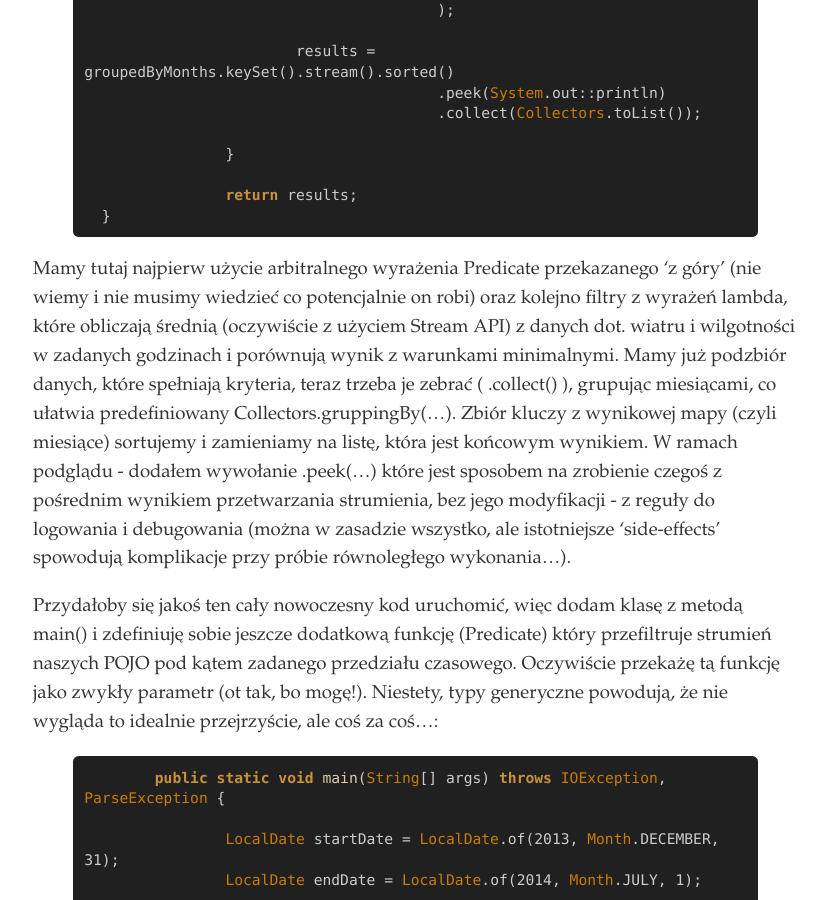
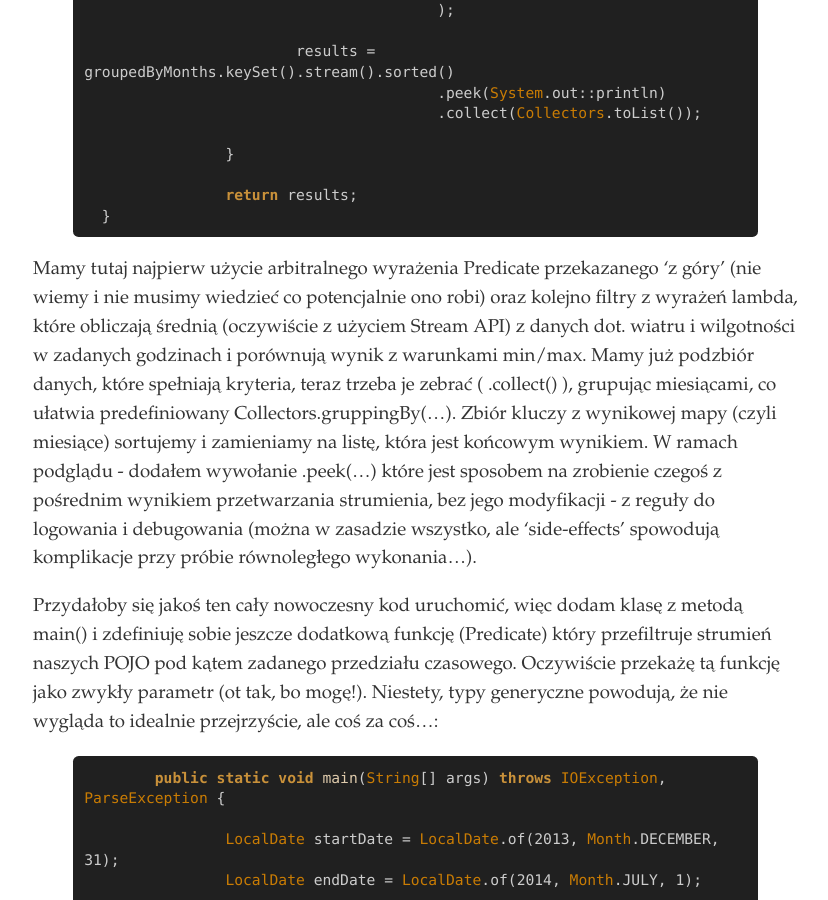
Before and after one commit to consileonpl/consileonpl.github.com, a Jekyll site: the page built from _posts/2014-10-07-java8-ewolucja-czy-rewolucja.md, in a window 1280 px wide and 900 px high, scrolled down 5333 px. Shown: the whole window, without its empty margins (337-1165 px from the left). Built offline with Jekyll 4.4.1, drawn with Linux system fonts in a browser that asks for light colours; Markdown is read by kramdown in place of the engine named in the settings; some of the changed text lies outside the part shown.

Commit message:
poprawione pare typos

```diff
--- a/_posts/2014-10-07-java8-ewolucja-czy-rewolucja.md
+++ b/_posts/2014-10-07-java8-ewolucja-czy-rewolucja.md
@@ -88,6 +88,7 @@ class WindDataRow {
 	}
 }
 {% endhighlight %}
+
   Wszystko wygląda dosyć standardowo, za wyjątkiem użycia stream'ów do konwersji strumienia String'ów na tablice int[] i double[].Użyty został także nowy lepszy (w końcu!) typ LocalDate dla reprezentacji czasu oraz tread-safe DateTimeFormatter zamiast popularnego SimpleDateFormat (który z jakiegoś niezrozumiałego powodu jest wewnętrznie modyfikowalny i ma stan).
 
 Teraz zabierzmy się za pobranie danych:
@@ -164,7 +165,7 @@ Teraz zabierzmy się za pobranie danych:
 
 {% endhighlight %}
 
-Mamy tutaj najpierw użycie arbitralnego wyrażenia Predicate przekazanego 'z góry' (nie wiemy i nie musimy wiedzieć co potencjalnie on robi) oraz kolejno filtry z wyrażeń lambda, które obliczają średnią (oczywiście z użyciem Stream API) z danych dot. wiatru i wilgotności w zadanych godzinach i porównują wynik z warunkami minimalnymi. Mamy już podzbiór danych, które spełniają kryteria, teraz trzeba je zebrać ( .collect() ), grupując miesiącami, co ułatwia predefiniowany Collectors.gruppingBy(...). Zbiór kluczy z wynikowej mapy (czyli miesiące) sortujemy i zamieniamy na listę, która jest końcowym wynikiem. W ramach podglądu - dodałem wywołanie .peek(...) które jest sposobem na zrobienie czegoś z pośrednim wynikiem przetwarzania strumienia, bez jego modyfikacji - z reguły do logowania i debugowania (można w zasadzie wszystko, ale istotniejsze 'side-effects' spowodują komplikacje przy próbie równoległego wykonania...).
+Mamy tutaj najpierw użycie arbitralnego wyrażenia Predicate przekazanego 'z góry' (nie wiemy i nie musimy wiedzieć co potencjalnie ono robi) oraz kolejno filtry z wyrażeń lambda, które obliczają średnią (oczywiście z użyciem Stream API) z danych dot. wiatru i wilgotności w zadanych godzinach i porównują wynik z warunkami min/max. Mamy już podzbiór danych, które spełniają kryteria, teraz trzeba je zebrać ( .collect() ), grupując miesiącami, co ułatwia predefiniowany Collectors.gruppingBy(...). Zbiór kluczy z wynikowej mapy (czyli miesiące) sortujemy i zamieniamy na listę, która jest końcowym wynikiem. W ramach podglądu - dodałem wywołanie .peek(...) które jest sposobem na zrobienie czegoś z pośrednim wynikiem przetwarzania strumienia, bez jego modyfikacji - z reguły do logowania i debugowania (można w zasadzie wszystko, ale 'side-effects' spowodują komplikacje przy próbie równoległego wykonania...).
 
 
   Przydałoby się jakoś ten cały nowoczesny kod uruchomić, więc dodam klasę z metodą main() i zdefiniuję sobie jeszcze dodatkową funkcję (Predicate) który przefiltruje strumień naszych POJO pod kątem zadanego przedziału czasowego. Oczywiście przekażę tą funkcję jako zwykły parametr (ot tak, bo mogę!). Niestety, typy generyczne powodują, że nie wygląda to idealnie przejrzyście, ale coś za coś...:
```
Also changed, not shown: other parts of _posts/2014-10-07-java8-ewolucja-czy-rewolucja.md (+1 -1 lines).
